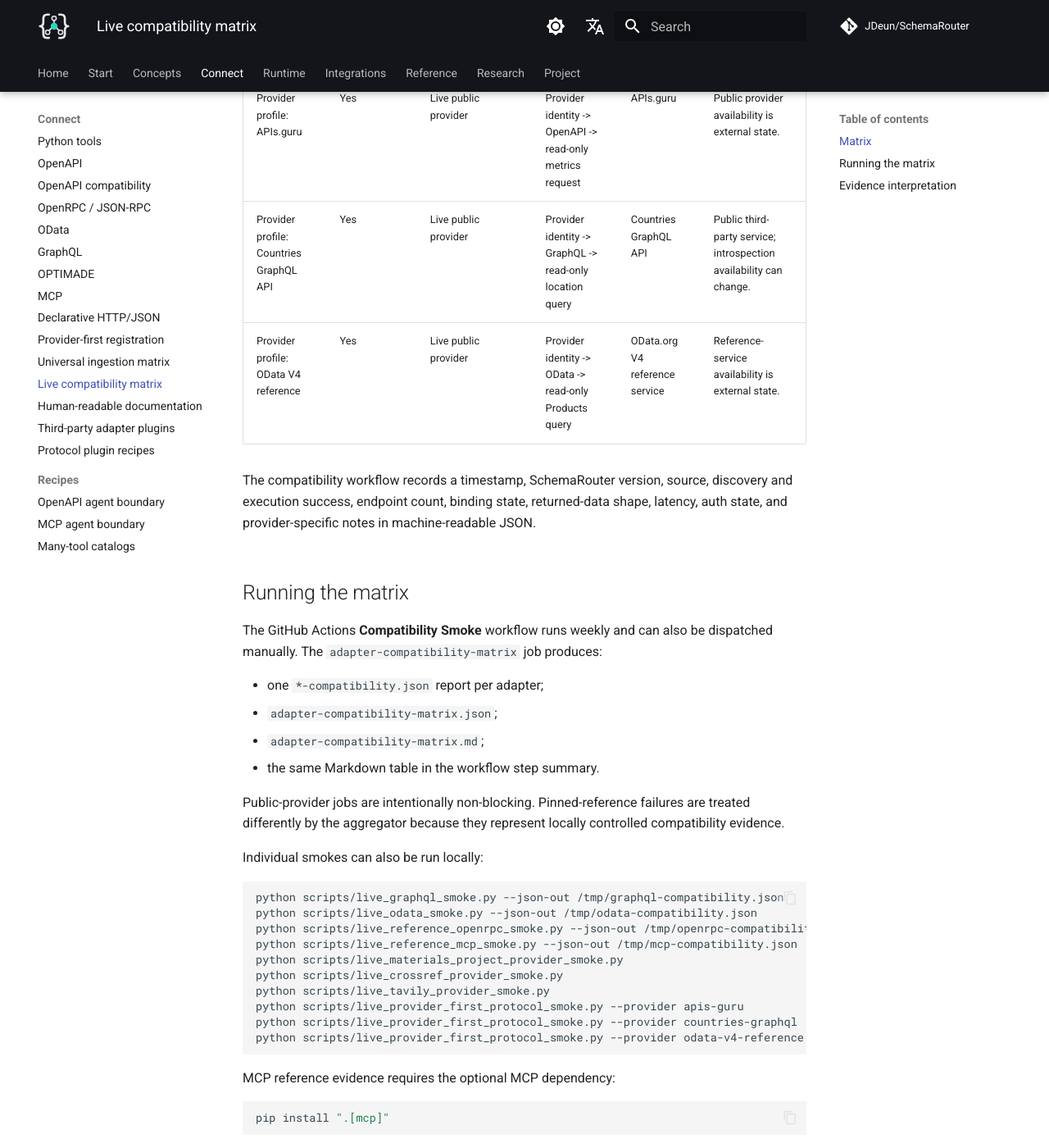
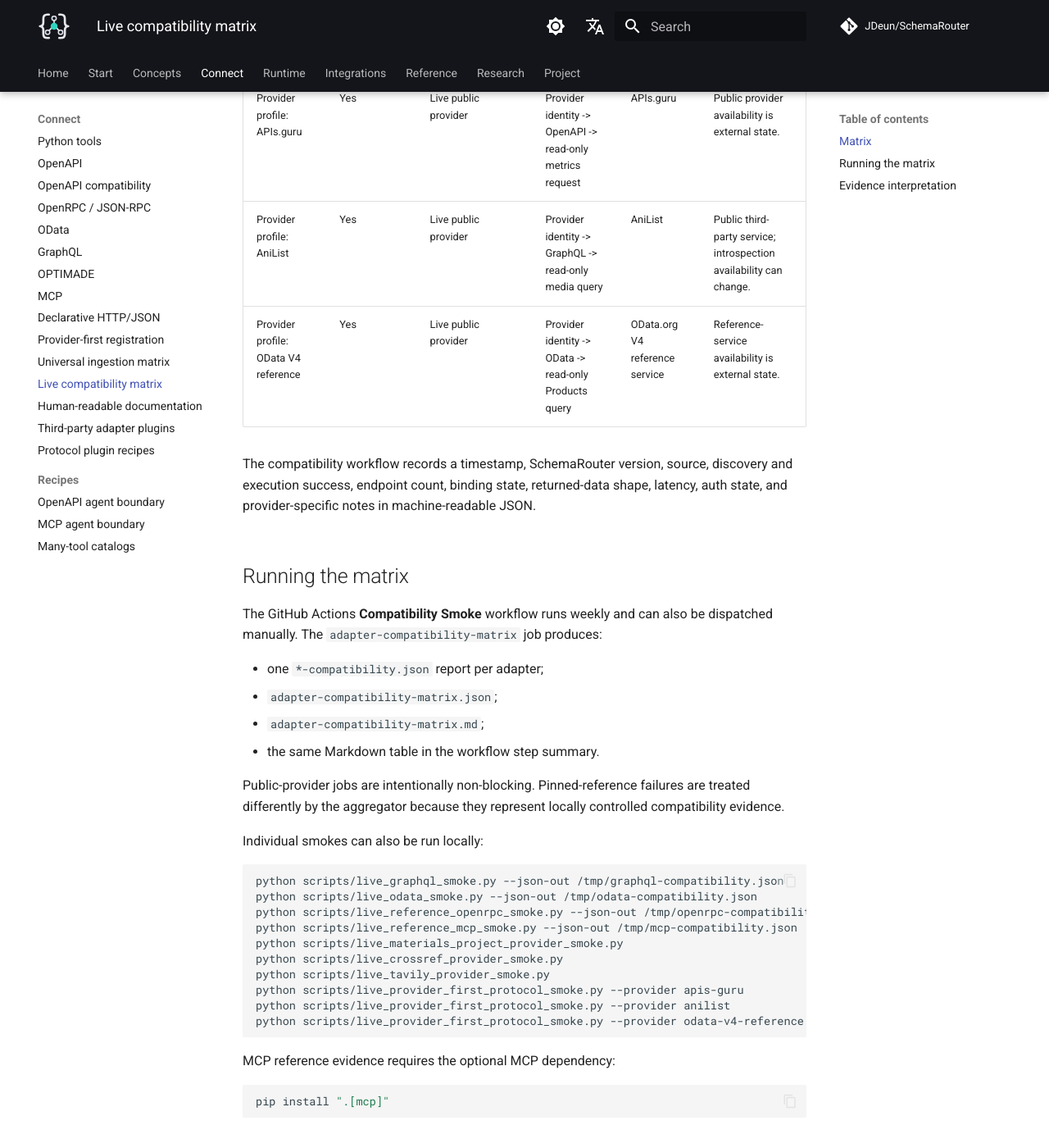
Before and after one commit to JDeun/SchemaRouter, an MkDocs documentation site: the page built from docs/guides/live-compatibility-matrix.md, in a window 1280 px wide and 1400 px high, scrolled down 1628 px. Shown: the whole window at 82% size. Built offline with MkDocs 1.6.1 and Material for MkDocs 9.7.7, drawn with Linux system fonts in a browser that asks for light colours; comment, search, counter and statistics services are not loaded; some of the changed text lies outside the part shown.

Commit message:
docs: align live GraphQL matrix with AniList

````diff
--- a/docs/guides/live-compatibility-matrix.md
+++ b/docs/guides/live-compatibility-matrix.md
@@ -11,7 +11,7 @@
 | --- | --- | --- | --- | --- | --- |
 | OpenAPI | Yes | Live public provider | Read-only metrics request | APIs.guru | Public provider availability is external state. |
 | OPTIMADE | Yes | Live public provider | Read-only structure search | COD OPTIMADE | Public provider availability and dataset latency vary. |
-| GraphQL | Yes | Live public provider | Read-only location query | Countries GraphQL API | Public third-party service; introspection availability can change. |
+| GraphQL | Yes | Live public provider | Read-only location query | AniList | Public third-party service; introspection availability can change. |
 | OData | Yes | Live public provider | Read-only Products query with `$top=1` | OData.org V4 reference service | Only a read-only Products query with `$top=1` is exercised. |
 | OpenRPC | Yes | Pinned reference implementation | Harmless local echo method | In-repo local JSON-RPC server | No stable unauthenticated public execution endpoint is assumed. |
 | MCP Streamable HTTP | Yes | Pinned reference implementation | Local `add` tool | In-repo MCP SDK fixture server | Reference server is used instead of assuming a stable public MCP endpoint. |
@@ -19,7 +19,7 @@
 | Provider profile: Crossref | Yes | Live public provider | Provider identity -> public REST -> works query | Crossref REST API | Public provider availability is external state. |
 | Provider profile: Tavily | Yes | Auth-contract + optional live execution | Provider identity -> auth-required REST; live search when `TAVILY_API_KEY` is configured | Tavily Search API | No secret means explicit auth-required evidence, not fabricated execution success. |
 | Provider profile: APIs.guru | Yes | Live public provider | Provider identity -> OpenAPI -> read-only metrics request | APIs.guru | Public provider availability is external state. |
-| Provider profile: Countries GraphQL API | Yes | Live public provider | Provider identity -> GraphQL -> read-only location query | Countries GraphQL API | Public third-party service; introspection availability can change. |
+| Provider profile: AniList | Yes | Live public provider | Provider identity -> GraphQL -> read-only media query | AniList | Public third-party service; introspection availability can change. |
 | Provider profile: OData V4 reference | Yes | Live public provider | Provider identity -> OData -> read-only Products query | OData.org V4 reference service | Reference-service availability is external state. |
 
 The compatibility workflow records a timestamp, SchemaRouter version, source, discovery and
@@ -50,7 +50,7 @@
 python scripts/live_crossref_provider_smoke.py
 python scripts/live_tavily_provider_smoke.py
 python scripts/live_provider_first_protocol_smoke.py --provider apis-guru
-python scripts/live_provider_first_protocol_smoke.py --provider countries-graphql
+python scripts/live_provider_first_protocol_smoke.py --provider anilist
 python scripts/live_provider_first_protocol_smoke.py --provider odata-v4-reference
 ```
 
````
